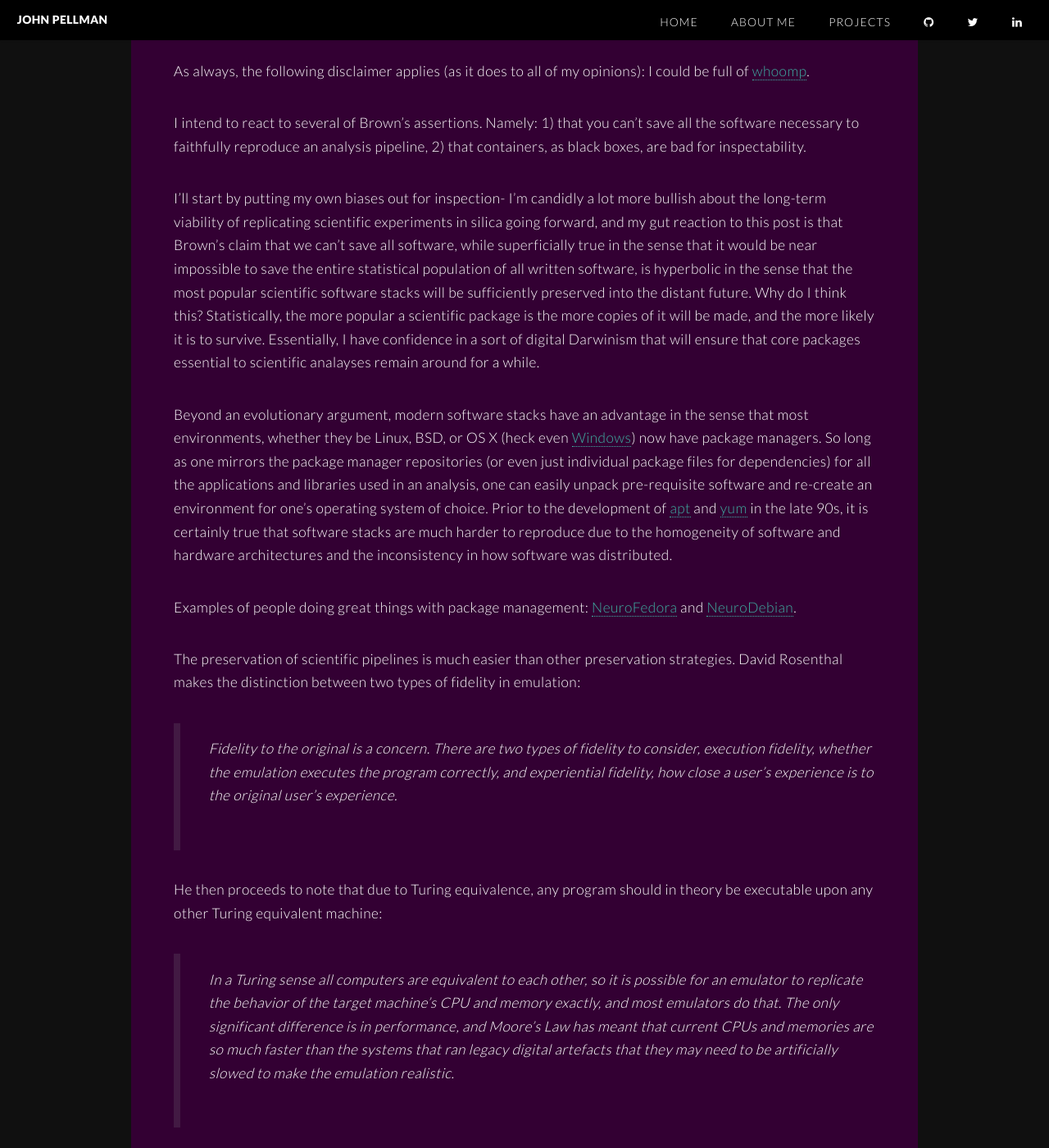
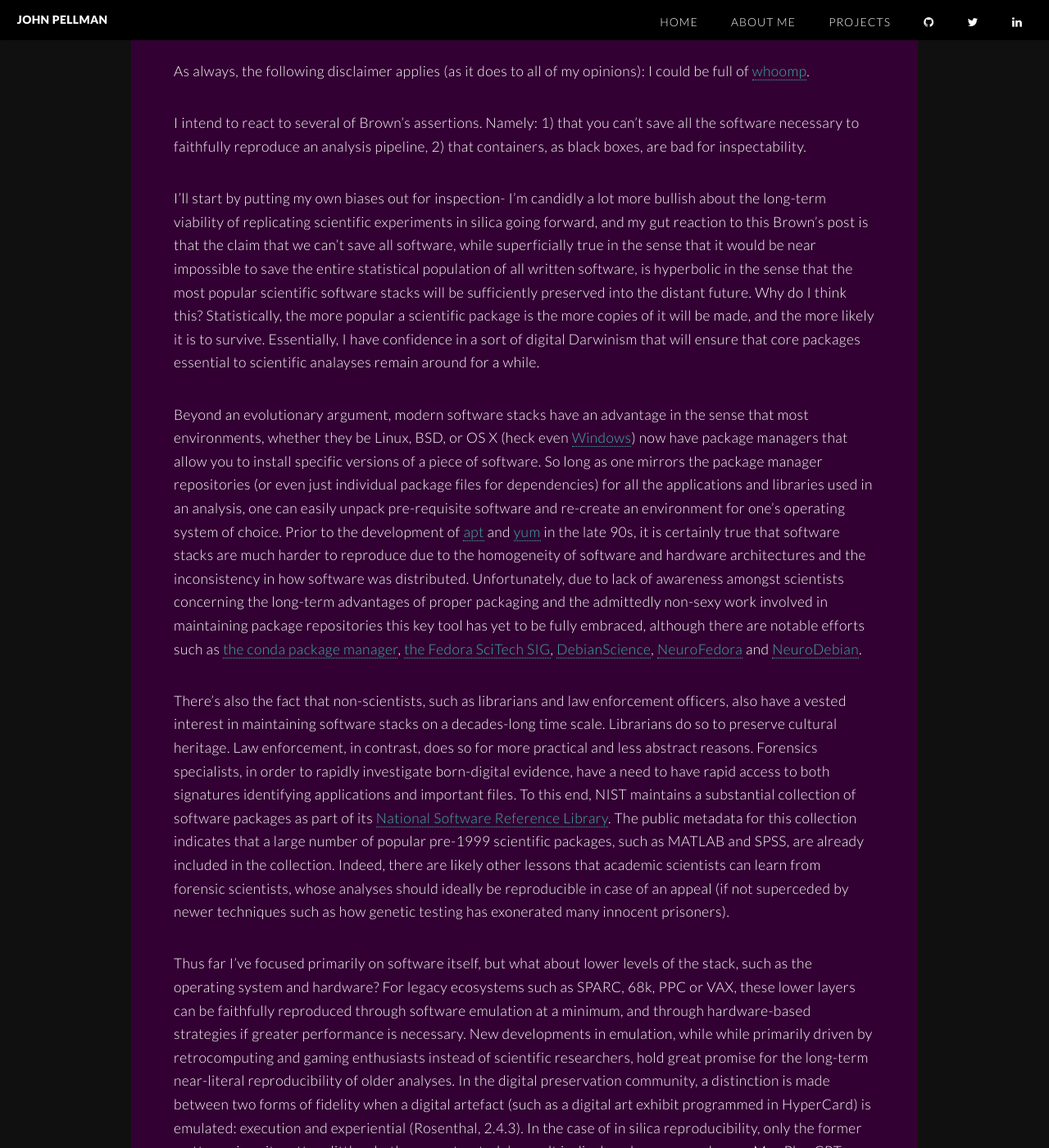
Before and after one commit to jpellman/jpellman.github.io, a Jekyll site: the page built from _posts/2018-10-29-long-term-preservation-scientific-pipelines.md, in a window 1280 px wide and 1400 px high, scrolled down 966 px. Shown: the whole window at 82% size. Built offline with Jekyll 4.4.1, drawn with Linux system fonts in a browser that asks for light colours; some of the changed text lies outside the part shown.

Commit message:
More revisions to software post

```diff
--- a/_posts/2018-10-29-long-term-preservation-scientific-pipelines.md
+++ b/_posts/2018-10-29-long-term-preservation-scientific-pipelines.md
@@ -11,19 +11,13 @@ As always, the following disclaimer applies (as it does to all of my opinions):
 
 I intend to react to several of Brown's assertions.  Namely: 1) that you can't save all the software necessary to faithfully reproduce an analysis pipeline, 2) that containers, as black boxes, are bad for inspectability.
 
-I'll start by putting my own biases out for inspection- I'm candidly a lot more bullish about the long-term viability of replicating scientific experiments *in silica* going forward, and my gut reaction to this post is that Brown's claim that we can't save *all* software, while superficially true in the sense that it would be near impossible to save the entire statistical population of all written software, is hyperbolic in the sense that the most popular scientific software stacks will be sufficiently preserved into the distant future.  Why do I think this?  Statistically, the more popular a scientific package is the more copies of it will be made, and the more likely it is to survive.  Essentially, I have confidence in a sort of digital Darwinism that will ensure that core packages essential to scientific analayses remain around for a while.
+I'll start by putting my own biases out for inspection- I'm candidly a lot more bullish about the long-term viability of replicating scientific experiments *in silica* going forward, and my gut reaction to this Brown's post is that the claim that we can't save *all* software, while superficially true in the sense that it would be near impossible to save the entire statistical population of all written software, is hyperbolic in the sense that the most popular scientific software stacks will be sufficiently preserved into the distant future.  Why do I think this?  Statistically, the more popular a scientific package is the more copies of it will be made, and the more likely it is to survive.  Essentially, I have confidence in a sort of digital Darwinism that will ensure that core packages essential to scientific analayses remain around for a while.
 
-Beyond an evolutionary argument, modern software stacks have an advantage in the sense that most environments, whether they be Linux, BSD, or OS X (heck even [Windows](https://chocolatey.org/)) now have package managers.  So long as one mirrors the package manager repositories (or even just individual package files for dependencies) for all the applications and libraries used in an analysis, one can easily unpack pre-requisite software and re-create an environment for one's operating system of choice.  Prior to the development of [apt](https://en.wikipedia.org/wiki/APT_(Debian)) and [yum](https://en.wikipedia.org/wiki/Yum_(software)) in the late 90s, it is certainly true that software stacks are much harder to reproduce due to the homogeneity of software and hardware architectures and the inconsistency in how software was distributed.
+Beyond an evolutionary argument, modern software stacks have an advantage in the sense that most environments, whether they be Linux, BSD, or OS X (heck even [Windows](https://chocolatey.org/)) now have package managers that allow you to install specific versions of a piece of software.  So long as one mirrors the package manager repositories (or even just individual package files for dependencies) for all the applications and libraries used in an analysis, one can easily unpack pre-requisite software and re-create an environment for one's operating system of choice.  Prior to the development of [apt](https://en.wikipedia.org/wiki/APT_(Debian)) and [yum](https://en.wikipedia.org/wiki/Yum_(software)) in the late 90s, it is certainly true that software stacks are much harder to reproduce due to the homogeneity of software and hardware architectures and the inconsistency in how software was distributed.  Unfortunately, due to lack of awareness amongst scientists concerning the long-term advantages of proper packaging and the admittedly non-sexy work involved in maintaining package repositories this key tool has yet to be fully embraced, although there are notable efforts such as [the conda package manager](https://conda.io/docs/), [the Fedora SciTech SIG](https://fedoraproject.org/wiki/SIGs/SciTech/PackageList), [DebianScience](https://wiki.debian.org/DebianScience), [NeuroFedora](https://fedoraproject.org/wiki/SIGs/NeuroFedora) and [NeuroDebian](http://neuro.debian.net/).
 
-Examples of people doing great things with package management: [NeuroFedora](https://fedoraproject.org/wiki/SIGs/NeuroFedora) and [NeuroDebian](http://neuro.debian.net/).
+There's also the fact that non-scientists, such as librarians and law enforcement officers, also have a vested interest in maintaining software stacks on a decades-long time scale.  Librarians do so to preserve cultural heritage.  Law enforcement, in contrast, does so for more practical and less abstract reasons.  Forensics specialists, in order to rapidly investigate born-digital evidence, have a need to have rapid access to both signatures identifying applications and important files.  To this end, NIST maintains a substantial collection of software packages as part of its [National Software Reference Library](https://www.nist.gov/software-quality-group/nsrl-introduction).  The public metadata for this collection indicates that a large number of popular pre-1999 scientific packages, such as MATLAB and SPSS, are already included in the collection.  Indeed, there are likely other lessons that academic scientists can learn from forensic scientists, whose analyses should ideally be reproducible in case of an appeal (if not superceded by newer techniques such as how genetic testing has exonerated many innocent prisoners).
 
-The preservation of scientific pipelines is much easier than other preservation strategies.  David Rosenthal makes the distinction between two types of fidelity in emulation:
-
-> Fidelity to the original is a concern. There are two types
-> of fidelity to consider, execution fidelity, whether the emulation
-> executes the program correctly, and experiential
-> fidelity, how close a user’s experience is to the original
-> user’s experience.
+Thus far I've focused primarily on software itself, but what about lower levels of the stack, such as the operating system and hardware?  For legacy ecosystems such as SPARC, 68k, PPC or VAX, these lower layers can be faithfully reproduced through software emulation at a minimum, and through hardware-based strategies if greater performance is necessary.  New developments in emulation, while while primarily driven by retrocomputing and gaming enthusiasts instead of scientific researchers, hold great promise for the long-term near-literal reproducibility of older analyses.  In the digital preservation community, a distinction is made between two forms of fidelity when a digital artefact (such as a digital art exhibit programmed in HyperCard) is emulated: execution and experiential (Rosenthal, 2.4.3).  In the case of in silica reproducibility, only the former matters, since it matters little whether or not a study's result is displayed on a monochrome Mac Plus CRT display or a modern MacBook Pro Retina monitor.
 
 He then proceeds to note that due to Turing equivalence, any program should in theory be executable upon any other Turing equivalent machine:
 
@@ -59,3 +52,5 @@ Basically, yes Docker is black box and that could be a bad thing.  You really ne
 The issue with Docker also is that containerization is not sufficiently standardized across POSIX platforms.  If there's a mass exodus from Linux to illumos at some point, for example, the containerization solution would become a solaris zone.
 
 Another point in this whole conversation about reproducibility, however, is how far we want to go with reproducing results.  Up until now, we've focused on talking about reproducing the CPU instructions / program that performs an analysis, but what about the data?  There's another fidelity at play here, instrumentation fidelity.  Are we going to re-create the exact same MRI machine or electron microscope to validate results in the future?  Many designs are proprietary in life sciences.  What if there are systematic flaws in data collection that affect an entire generation of analyses that we don't know about.
+
+Data repositories aren't as well developed or standardized, though dat and others are trying to change this.
```
Also changed, not shown: other parts of _posts/2018-10-29-long-term-preservation-scientific-pipelines.md (+0 -1 lines).
